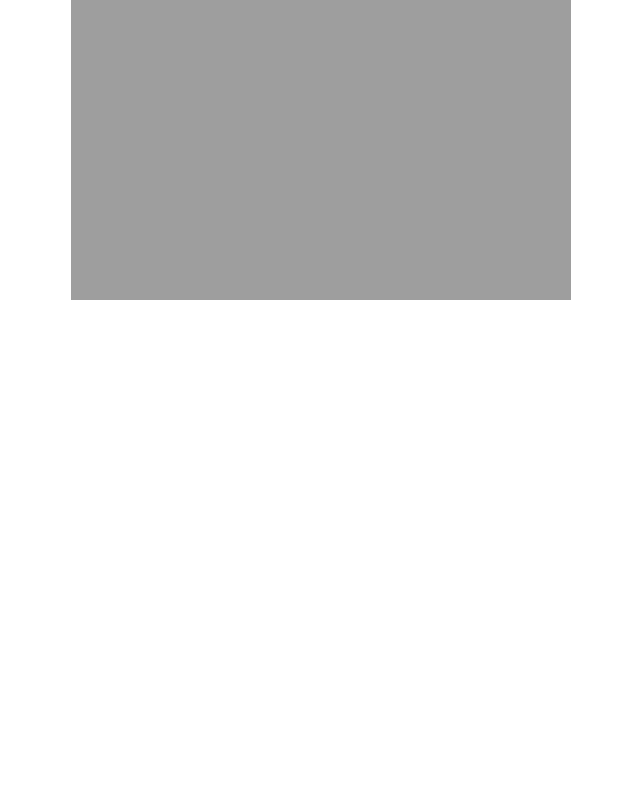
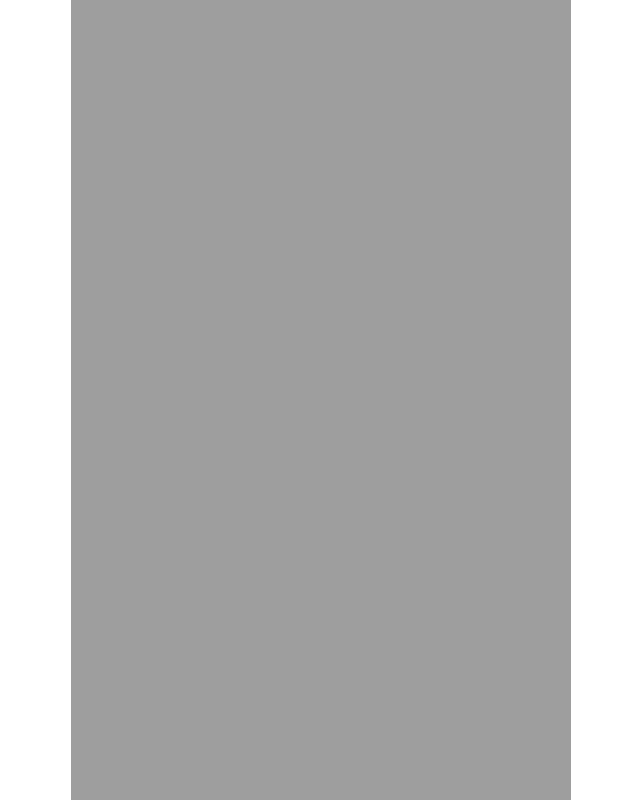
Before and after one commit to 18barbers2/ai-detection-webapp, a React (Vite) app: page / in a window 1280 px wide. Shown: the part 484-1284 px from the top of the page, without its empty margins (319-959 px from the left). Before the commit the page ends 800 px from the top, so only its background shows below. Built offline with nearby package versions, Linux system fonts and the light colour scheme.

Commit message:
add output box +_bugfix

```diff
--- a/src/App.jsx
+++ b/src/App.jsx
@@ -3,6 +3,7 @@ import 'bootstrap/dist/css/bootstrap.css';
 import Navbar from './Navbar';
 import DisclaimerText from './DisclaimerText';
 import InputBox from './InputBox';
+import OutputBox from './OutputBox';
 
 
 function App() {
@@ -12,6 +13,7 @@ function App() {
       <Navbar></Navbar>
       <DisclaimerText></DisclaimerText>
       <InputBox></InputBox>
+      <OutputBox></OutputBox>
     </>
   )
 }
--- a/src/InputBox.jsx
+++ b/src/InputBox.jsx
@@ -9,4 +9,4 @@ function InputBox() {
 }
 
 
-export default InputBox
+export default InputBox;
--- /dev/null
+++ b/src/OutputBox.jsx
@@ -0,0 +1,12 @@
+function OutputBox() {
+    return(
+        <div>
+            <div className="output-box container">
+
+            </div>
+        </div>
+    );
+}
+
+
+export default OutputBox;
--- a/src/index.css
+++ b/src/index.css
@@ -11,3 +11,8 @@
   width: 500px;
   height: 500px;
 }
+.output-box {
+  background-color: rgb(158, 158, 158);
+  width: 500px;
+  height: 500px;
+}
```
